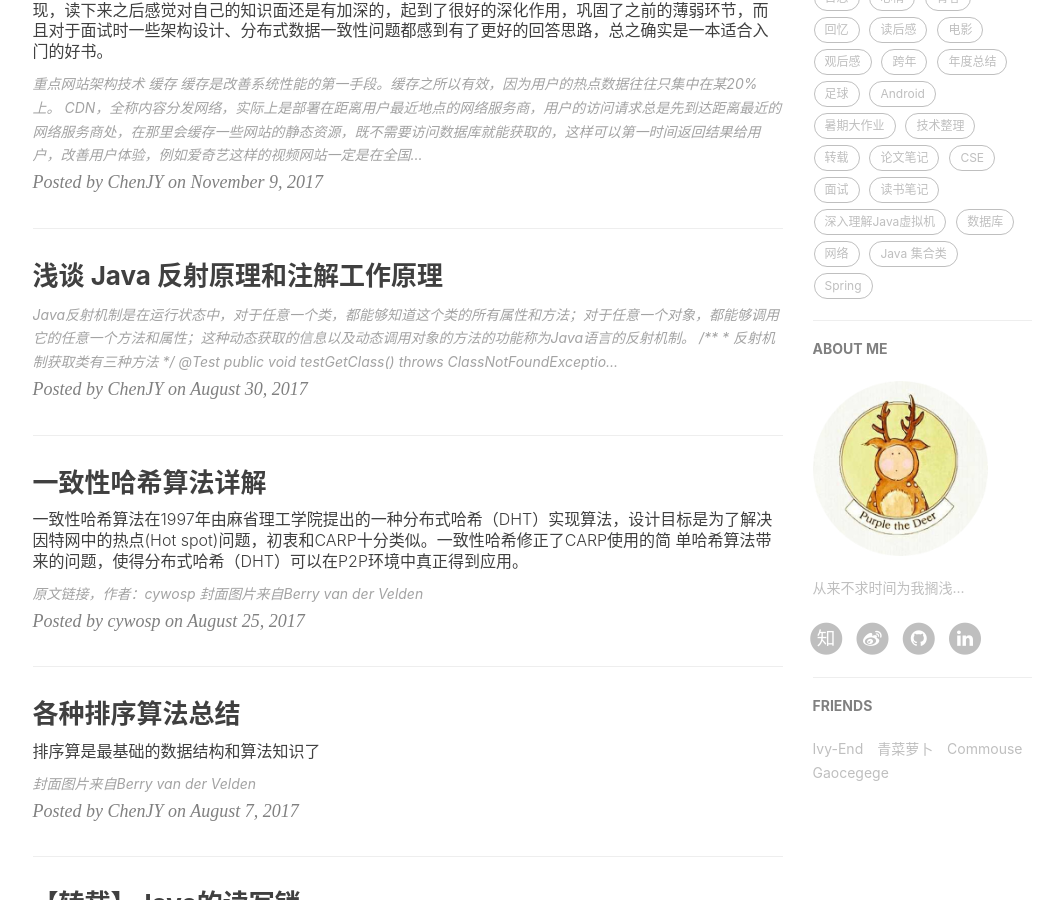
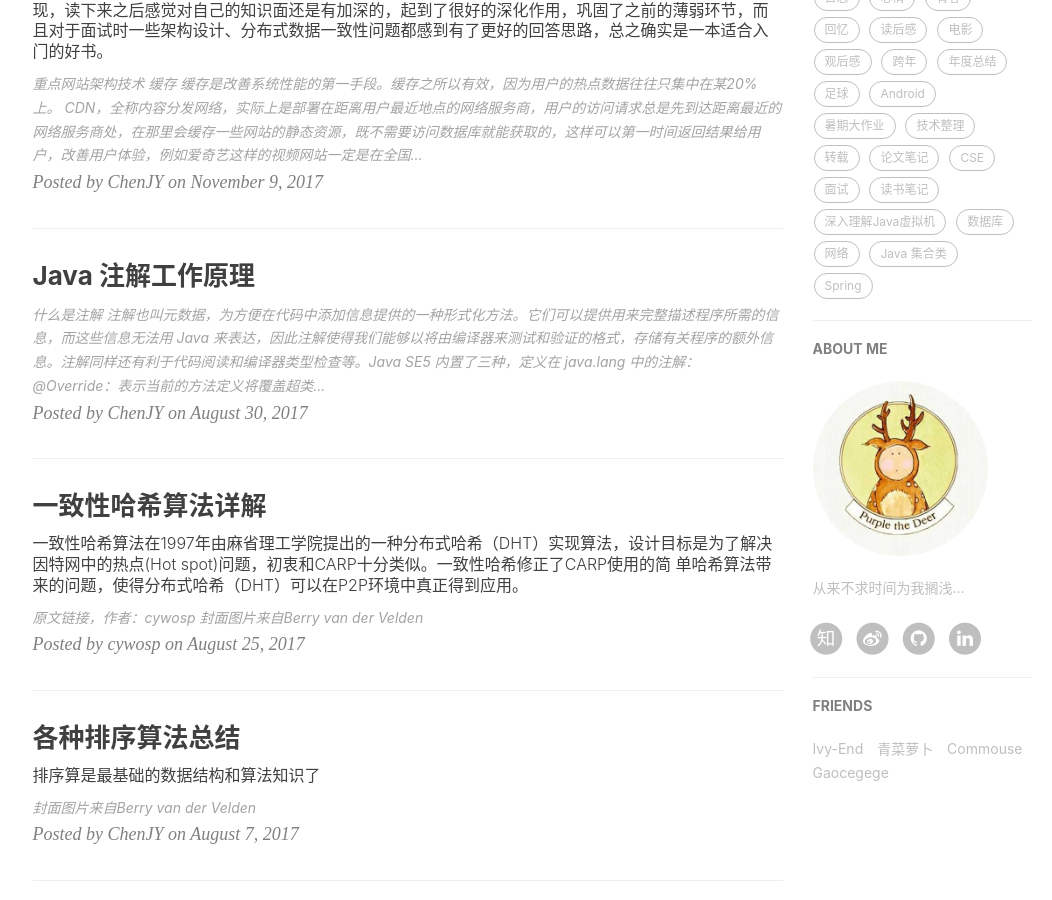
Before and after one commit to jiayangchen/jiayangchen.github.io, a Jekyll site: the page built from index.html, in a window 1280 px wide and 900 px high, scrolled down 513 px. Shown: the whole window, without its empty margins (135-1187 px from the left). Built offline with Jekyll 4.4.1, drawn with Linux system fonts in a browser that asks for light colours; nearby versions of some CDN libraries; the list of posts is cut into pages by our own code; comment, search, counter and statistics services are not loaded; some of the changed lines change nothing that is shown.

Commit message:
update blog annotation

````diff
--- a/_posts/2017-08-30-java-reflect.md
+++ b/_posts/2017-08-30-java-reflect.md
@@ -1,87 +1,136 @@
 ---
 layout: post
-title: "浅谈 Java 反射原理和注解工作原理"
+title: "Java 注解工作原理"
 subtitle: ""
 date: 2017-08-30
 author: "ChenJY"
 header-img: "img/db.jpg"
 catalog: true
 tags:
-    - 面试
+    - Java 编程思想
+    - Java 注解
 ---
 
-Java反射机制是在运行状态中，对于任意一个类，都能够知道这个类的所有属性和方法；对于任意一个对象，都能够调用它的任意一个方法和属性；这种动态获取的信息以及动态调用对象的方法的功能称为Java语言的反射机制。
+### 什么是注解
+注解也叫元数据，为方便在代码中添加信息提供的一种形式化方法。它们可以提供用来完整描述程序所需的信息，而这些信息无法用 Java 来表达，因此注解使得我们能够以将由编译器来测试和验证的格式，存储有关程序的额外信息。注解同样还有利于代码阅读和编译器类型检查等。Java SE5 内置了三种，定义在 java.lang 中的注解：
+
+1. @Override：表示当前的方法定义将覆盖超类中的方法，如果方法签名对应不正确，编译器会发出错误提示。
+2. @Deprecated：如果使用注解为它的元素，编译器会发出错误提示。
+3. @SuppressWarnings：抑制编译器警告，或者是关闭不当的编译器警告信息。
+
+Java 还提供另外四种注解用于创建新注解。
+
+### 定义注解
+定义注解时，会需要一些元注解（meta-annotation）的帮助，例如 <font color=#00BFFF><b>@Target</b></font> 和 <font color=#00BFFF><b>@Retention</b></font>。 @Target 用来定义你的主解将被用在什么地方，@Retention 定义注解在哪个级别可用，在源代码（SOURCE）中、类文件（CLASS） 亦或者运行时（RUNTIME）：
 
 ```java
-/**
- * 反射机制获取类有三种方法
- */
-@Test
-public void testGetClass() throws ClassNotFoundException {
-    Class clazz = null;
+@Target(ElementType.METHOD)  //指作用在一个方法上
+@Retention(RetentionPolicy.RUNTIME) //指作用在运行时
+public @interface Test {}
+```
 
-    //1 直接通过类名.Class的方式得到
-    clazz = Person.class;
-    System.out.println("通过类名: " + clazz);
+### 写一个自定义注解
+创建自定义注解和创建一个接口相似，但是注解的interface关键字需要以 @ 符号开头。
 
-    //2 通过对象的getClass()方法获取,这个使用的少（一般是传的是Object，不知道是什么类型的时候才用）
-    Object obj = new Person();
-    clazz = obj.getClass();
-    System.out.println("通过getClass(): " + clazz);
+#### 自定义注解
+```java
+import java.lang.annotation.Documented;
+import java.lang.annotation.ElementType;
+import java.lang.annotation.Inherited;
+import java.lang.annotation.Retention;
+import java.lang.annotation.RetentionPolicy;
+import java.lang.annotation.Target;
 
-    //3 通过全类名获取，用的比较多，但可能抛出ClassNotFoundException异常
-    clazz = Class.forName("com.java.reflection.Person");
-    System.out.println("通过全类名获取: " + clazz);
+@Documented
+@Target(ElementType.METHOD)
+@Inherited
+@Retention(RetentionPolicy.RUNTIME)
+    public @interface MethodInfo{
+    String author() default 'Pankaj';
+    String date();
+    int revision() default 1;
+    String comments();
 }
 ```
 
-### newInstance
-
-利用newInstance创建对象：调用的类必须有无参的构造器
+#### 使用自定义注解
 
 ```java
-/**
- * Class类的newInstance()方法，创建类的一个对象。
- */
-@Test
-public void testNewInstance()
-        throws ClassNotFoundException, IllegalAccessException, InstantiationException {
+import java.io.FileNotFoundException;
+import java.util.ArrayList;
+import java.util.List;
 
-    Class clazz = Class.forName("com.java.reflection.Person");
+public class AnnotationExample {
 
-    //使用Class类的newInstance()方法创建类的一个对象
-    //实际调用的类的那个 无参数的构造器（这就是为什么写的类的时候，要写一个无参数的构造器，就是给反射用的）
-    //一般的，一个类若声明了带参数的构造器，也要声明一个无参数的构造器
-    Object obj = clazz.newInstance();
-    System.out.println(obj);
+public static void main(String[] args) {
+
+    @Override
+    @MethodInfo(author = 'Pankaj', comments = 'Main method', date = 'Nov 17 2012', revision = 1)
+    public String toString() {
+        return 'Overriden toString method';
+    }
+
+    @Deprecated
+    @MethodInfo(comments = 'deprecated method', date = 'Nov 17 2012')
+    public static void oldMethod() {
+        System.out.println("old method, don't use it.");
+    }
+
+    @SuppressWarnings({ 'unchecked', 'deprecation' })
+    @MethodInfo(author = 'Pankaj', comments = 'Main method', date = 'Nov 17 2012', revision = 10)
+    public static void genericsTest() throws FileNotFoundException {
+        List l = new ArrayList();
+        l.add('abc');
+        oldMethod();
+    }
 }
 ```
 
-### ClassLoader类加载器
+#### 利用反射解析自定义注解
+注解的 RetentionPolicy 应该设置为 RUNTIME 否则 java 类的注解信息在执行过程中将不可用，那么我们也不能从中得到任何和注解有关的数据。
 
-![image](http://img.blog.csdn.net/20130625103818562?watermark/2/text/aHR0cDovL2Jsb2cuY3Nkbi5uZXQveGlhb3hpYW44MDIz/font/5a6L5L2T/fontsize/400/fill/I0JBQkFCMA==/dissolve/70/gravity/Center)
+```java
+import java.lang.annotation.Annotation;
+import java.lang.reflect.Method;
 
-### 注解
+public class AnnotationParsing {
 
-* 从 JDK5.0 开始,Java 增加了对元数据(MetaData)的支持,也就是Annotation(注释)
-* Annotation其实就是代码里的特殊标记,这些标记可以在编译,类加载, 运行时被读取,并执行相应的处理.通过使用Annotation,程序员可以在不改变原有逻辑的情况下,在源文件中嵌入一些补充信息.
-* Annotation 可以像修饰符一样被使用,可用于修饰包,类,构造器, 方法,成员变量, 参数,局部变量的声明,这些信息被保存在Annotation的 “name=value”对中.
-* Annotation能被用来为程序元素(类,方法,成员变量等)设置元数据
+public static void main(String[] args) {
+    try {
+    for (Method method : AnnotationParsing.class
+        .getClassLoader()
+        .loadClass(('com.journaldev.annotations.AnnotationExample'))
+        .getMethods()) {
+        // checks if MethodInfo annotation is present for the method
+        if (method.isAnnotationPresent(com.journaldev.annotations.MethodInfo.class)) {
+            try {
+        // iterates all the annotations available in the method
+                for (Annotation anno : method.getDeclaredAnnotations()) {
+                    System.out.println('Annotation in Method ''+ method + '' : ' + anno);
+                    }
+                MethodInfo methodAnno = method.getAnnotation(MethodInfo.class);
+                if (methodAnno.revision() == 1) {
+                    System.out.println('Method with revision no 1 = '+ method);
+                    }
 
-#### 基本的 Annotation
+            } catch (Throwable ex) {
+                    ex.printStackTrace();
+                    }
+        }
+    }
+    } catch (SecurityException | ClassNotFoundException e) {
+            e.printStackTrace();
+         }
+    }
 
-使用 Annotation时要在其前面增加@符号,并把该Annotation 当成一个修饰符使用.用于修饰它支持的程序元素
-三个基本的Annotation:
-1. @Override:表示当前的方法定义将覆盖超类中的方法。
-2. @Deprecated:用于表示某个程序元素(类,方法等)已过时
-3. @SuppressWarnings:抑制编译器警告
-
-使用注解最主要的部分在于对注解的处理，那么就会涉及到注解处理器。从原理上讲，注解处理器就是通过反射机制获取被检查方法上的注解信息，然后根据注解元素的值进行特定的处理。
-
-#### 自定义 Annotation
-
-定义新的 Annotation 类型使用 @interface 关键字，Annotation 的成员变量在 Annotation 定义中以无参数方法的形式来声明.其方法名和返回值定义了该成员的名字和类型.可以在定义 Annotation 的成员变量时为其指定初始值,指定成员变量的初始值可使用 default 关键字，没有成员定义的 Annotation 称为标记;包含成员变量的 Annotation 称为元数据 Annotation。
+}
+```
 
 ### 参考资料
+* <a href="http://product.dangdang.com/9317290.html" target="_blank"><b>Java 编程思想</b></a>，Bruce Eckel 著，陈昊鹏 译
+* 代码样例[来源](http://ifeve.com/java-annotations/)
+
+### 许可协议
+* 本文遵守创作共享 <a href="https://creativecommons.org/licenses/by-nc-sa/3.0/cn/" target="_blank"><b>CC BY-NC-SA 3.0协议</b></a>
+* 商业用途转载请联系 Chen.Jiayang[AT]foxmail.com
 * 封面图片来自<a style="background-color:black;color:white;text-decoration:none;padding:4px 6px;font-family:-apple-system, BlinkMacSystemFont, &quot;San Francisco&quot;, &quot;Helvetica Neue&quot;, Helvetica, Ubuntu, Roboto, Noto, &quot;Segoe UI&quot;, Arial, sans-serif;font-size:12px;font-weight:bold;line-height:1.2;display:inline-block;border-radius:3px;" href="http://unsplash.com/@berry807?utm_medium=referral&amp;utm_campaign=photographer-credit&amp;utm_content=creditBadge" target="_blank" rel="noopener noreferrer" title="Download free do whatever you want high-resolution photos from Berry van der Velden"><span style="display:inline-block;padding:2px 3px;"><svg xmlns="http://www.w3.org/2000/svg" style="height:12px;width:auto;position:relative;vertical-align:middle;top:-1px;fill:white;" viewBox="0 0 32 32"><title></title><path d="M20.8 18.1c0 2.7-2.2 4.8-4.8 4.8s-4.8-2.1-4.8-4.8c0-2.7 2.2-4.8 4.8-4.8 2.7.1 4.8 2.2 4.8 4.8zm11.2-7.4v14.9c0 2.3-1.9 4.3-4.3 4.3h-23.4c-2.4 0-4.3-1.9-4.3-4.3v-15c0-2.3 1.9-4.3 4.3-4.3h3.7l.8-2.3c.4-1.1 1.7-2 2.9-2h8.6c1.2 0 2.5.9 2.9 2l.8 2.4h3.7c2.4 0 4.3 1.9 4.3 4.3zm-8.6 7.5c0-4.1-3.3-7.5-7.5-7.5-4.1 0-7.5 3.4-7.5 7.5s3.3 7.5 7.5 7.5c4.2-.1 7.5-3.4 7.5-7.5z"></path></svg></span><span style="display:inline-block;padding:2px 3px;">Berry van der Velden</span></a>
-* [深入理解Java 注解原理](http://blog.csdn.net/zhang0558/article/details/52643016)，作者：红叶幽香
````
